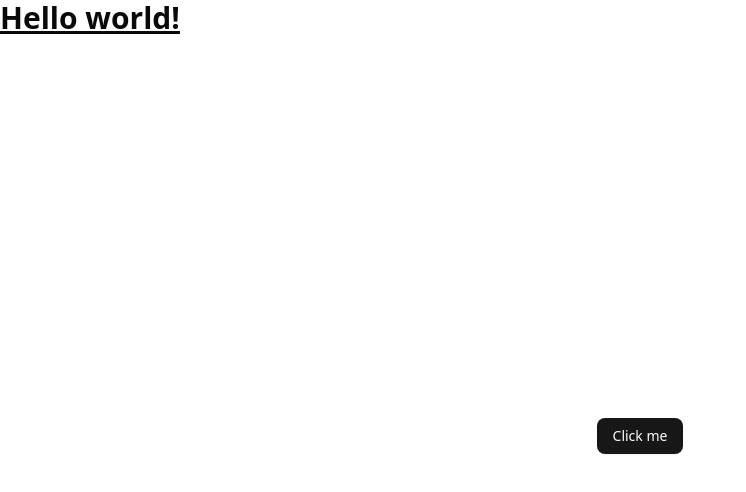
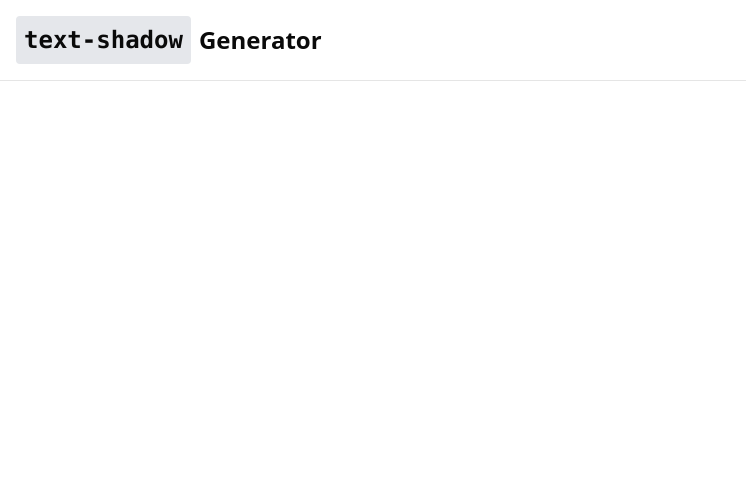
Before and after one commit to kdntiaoao/text-shadow-generator, a React (Vite) app: page / in a window 1280 px wide. Shown: the top 492 px of the page, without its empty margins (0-746 px from the left). Built offline with nearby package versions, Linux system fonts and the light colour scheme.

Commit message:
feat: implement Header component

```diff
--- a/src/App.tsx
+++ b/src/App.tsx
@@ -1,13 +1,10 @@
-import { Button } from "./components/ui/button";
+import { Header } from "./components/features/Header";
 
 function App() {
   return (
-    <>
-      <h1 className="text-3xl font-bold underline">Hello world!</h1>
-      <div className="flex flex-col items-center justify-center min-h-svh">
-        <Button>Click me</Button>
-      </div>
-    </>
+    <div className="flex flex-col h-screen">
+      <Header />
+    </div>
   );
 }
 
--- /dev/null
+++ b/src/components/features/Header.tsx
@@ -0,0 +1,9 @@
+export function Header() {
+  return (
+    <header className="border-b p-4 bg-card">
+      <h1 className="text-2xl font-bold flex items-center gap-2">
+        <code className="p-2 bg-gray-200 rounded">text-shadow</code> Generator
+      </h1>
+    </header>
+  );
+}
```
